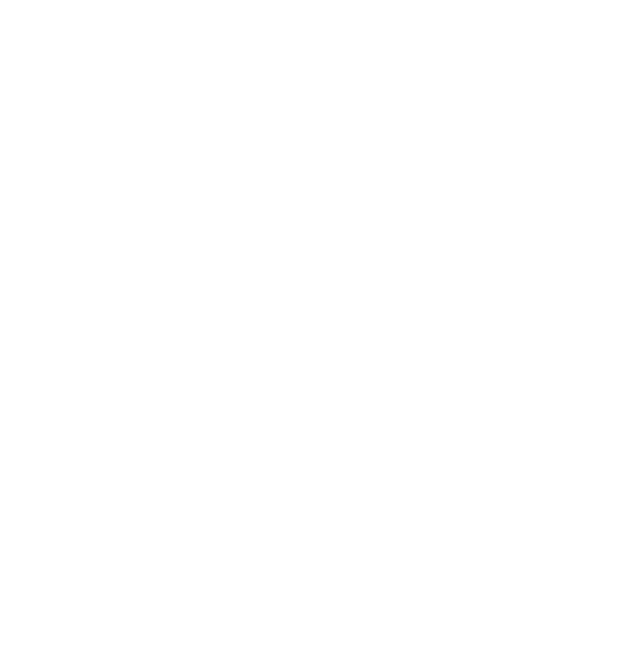
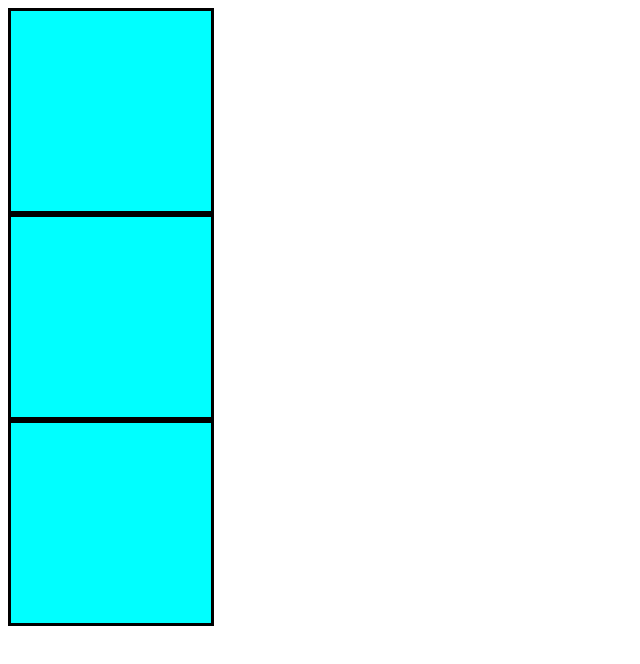
Before and after one commit to bw1426/www1, a plain HTML site: page index.html in a window 1280 px wide. Shown: the whole page, without its empty margins (0-640 px from the left). Drawn offline with Linux system fonts and the light colour scheme.

Commit message:
Index z podpiętym css i nowy plik style.css

```diff
--- a/index.html
+++ b/index.html
@@ -4,6 +4,7 @@
     <meta charset="UTF-8">
     <meta name="viewport" content="width=device-width, initial-scale=1.0">
     <title>www1</title>
+    <link rel="stylesheet" href="style.css">
 </head>
 <body>
    <div></div>
--- /dev/null
+++ b/style.css
@@ -0,0 +1,6 @@
+div{
+    border:solid;
+    width: 200px;
+    height: 200px;
+    background-color: aqua;
+}
```
